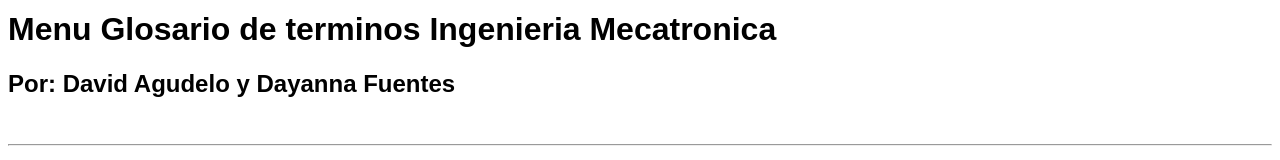
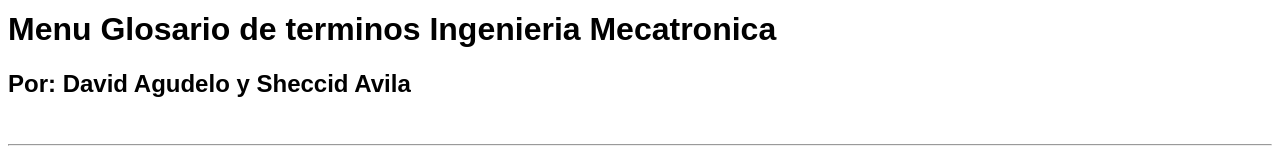
Before and after one commit to jdagudelo/Nuestro-Glosario, a plain HTML site: page index.html in a window 1280 px wide. Shown: the part 160-320 px from the top of the page. Drawn offline with Linux system fonts and the light colour scheme.

Commit message:
Update index.html

```diff
--- a/index.html
+++ b/index.html
@@ -18,7 +18,7 @@
           <header>
                <img src="imagenes/logo_ucun_1_75.png">
                <h1>Menu Glosario de terminos Ingenieria Mecatronica</h1>
-               <h2>Por:  David Agudelo y Dayanna Fuentes</h2>
+               <h2>Por:  David Agudelo y Sheccid Avila</h2>
                <br><hr><br>
           </header>
           <nav>
```
